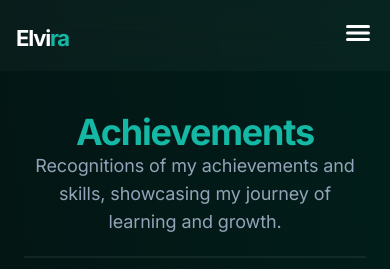
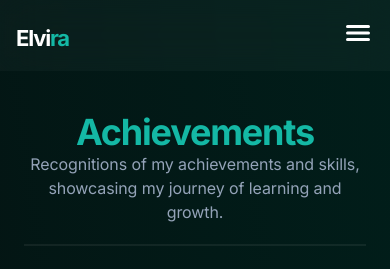
Before and after one commit to elvirafimansyah/portofolio-v3, a Next.js app: page /achievement in a window 390 px wide. Shown: the top 269 px of the page. Built offline with nearby package versions, Linux system fonts and the light colour scheme.

Commit message:
fix: font size description

```diff
--- a/app/achievement/page.tsx
+++ b/app/achievement/page.tsx
@@ -24,7 +24,7 @@
             <div className="md:w-3/4 lg:w-full space-y-2  ">
               <div className="flex flex-col justify-center items-center text-center pb-3">
                 <h1 className="font-bold text-4xl lg:text-title2 tracking-title text-primary">Achievements</h1>
-                <p className="text-desc text-lg tracking-desc font-normal  max-w-xl">Recognitions of my achievements and skills, showcasing my journey of learning and growth.</p>
+                <p className="text-desc text-base md:text-lg tracking-desc font-normal  max-w-xl">Recognitions of my achievements and skills, showcasing my journey of learning and growth.</p>
               </div>
               <hr className="bg-[#EEF1F6] border-[0.5] border-[#EEF1F6] dark:border-navdark dark:bg-navdark " />
             </div>
--- a/app/blog/page.tsx
+++ b/app/blog/page.tsx
@@ -89,7 +89,7 @@
           <div className="flex flex-col md:items-center justify-center md:space-y-0">
             <div className="md:w-3/4 lg:w-full space-y-2 text-center">
               <h1 className="font-bold text-4xl lg:text-title2 tracking-title text-primary">Blog</h1>
-              <p className="text-desc text-lg tracking-desc font-normal pb-3">Some personal opinions on technology and my random thoughts.</p>
+              <p className="text-desc text-base md:text-lg tracking-desc font-normal pb-3">Some personal opinions on technology and my random thoughts.</p>
               <hr className="bg-[#EEF1F6] border-[0.5] border-[#EEF1F6] dark:border-navdark dark:bg-navdark " />
             </div>
             <form className="flex w-full items-center space-x-3 pl-[1px] pt-4 pb-6" onSubmit={(e) => { e.preventDefault(); filterData() }} >
--- a/app/contact/page.tsx
+++ b/app/contact/page.tsx
@@ -45,7 +45,7 @@
               <div className="flex flex-col justify-center items-center text-center pb-3">
                 <h1 className="font-bold text-4xl lg:text-title2 tracking-title text-primary">Get In Touch
                 </h1>
-                <p className="text-desc text-lg tracking-desc font-normal  max-w-xl">Got a question or proposal, or just want to say hello? Go ahead.</p>
+                <p className="text-desc text-base md:text-lg tracking-desc font-normal  max-w-xl">Got a question or proposal, or just want to say hello? Go ahead.</p>
               </div>
               <hr className="bg-[#EEF1F6] border-[0.5] border-[#EEF1F6] dark:border-navdark dark:bg-navdark " />
             </div>
--- a/app/project/page.tsx
+++ b/app/project/page.tsx
@@ -24,7 +24,7 @@
           <div className="flex flex-col items-center justify-center md:space-y-0">
             <div className="md:w-3/4 lg:w-full space-y-2 text-center">
               <h1 className="font-bold text-4xl lg:text-title2 tracking-title text-primary">Projects</h1>
-              <p className="text-desc text-lg tracking-desc font-normal">A few highlights of my open-source projects. View them all on <a href="https://github.com/elvirafimansyah" target="_blank" className="hover:underline decoration-primary decoration-2 underline-offset-[3px] text-foreground">Github</a> and <a href="https://dribbble.com/ElviraFir" target="_blank" className="hover:underline decoration-primary decoration-2 underline-offset-[3px] text-foreground">Dribbble</a></p>
+              <p className="text-desc text-base md:text-lg tracking-desc font-normal">A few highlights of my open-source projects. View them all on <a href="https://github.com/elvirafimansyah" target="_blank" className="hover:underline decoration-primary decoration-2 underline-offset-[3px] text-foreground">Github</a> and <a href="https://dribbble.com/ElviraFir" target="_blank" className="hover:underline decoration-primary decoration-2 underline-offset-[3px] text-foreground">Dribbble</a></p>
             </div>
             <div className="w-full">
               <Tabs defaultValue={sourceCategories[0]} >
```
